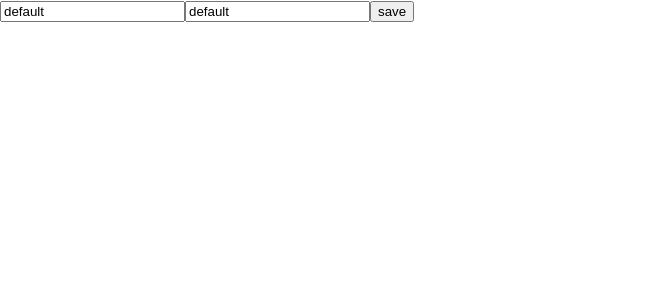
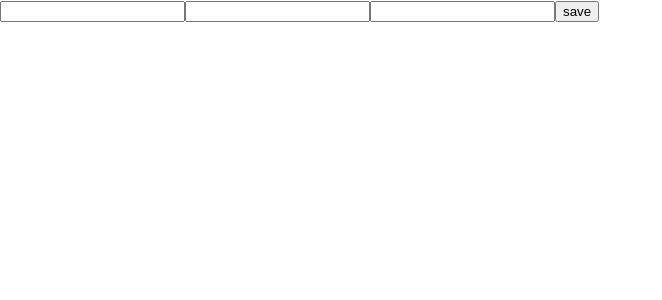
Before and after one commit to Apanovich86/products, a React (Create React App) app: page / in a window 1280 px wide. Shown: the top 300 px of the page, without its empty margins (0-662 px from the left). Built offline with nearby package versions, Linux system fonts and the light colour scheme.

Commit message:
useForms

```diff
--- a/package.json
+++ b/package.json
@@ -15,7 +15,8 @@
     "react-scripts": "5.0.1",
     "typescript": "^4.9.5",
     "web-vitals": "^2.1.4",
-    "axios": "^1.6.8"
+    "axios": "^1.6.8",
+    "react-hook-form": "^7.51.4"
   },
   "scripts": {
     "start": "react-scripts start",
--- a/src/components/FormComponent.tsx
+++ b/src/components/FormComponent.tsx
@@ -1,37 +1,26 @@
 import {FC, FormEvent, useState} from "react";
+import {useForm} from "react-hook-form";
 
 interface IFormProps {
     username: string;
+    age: number;
     password: string;
 }
 
 const FormComponent: FC = () => {
-    const [formState, setFormState] = useState<IFormProps>({
-        username: 'default',
-        password: 'default'
-    })
-    const handleSubmit = (e: FormEvent<HTMLFormElement>) => {
-        e.preventDefault();
-        let user = {
-            username: formState.username,
-            password: formState.password,
-        }
-        console.log(user);
-    }
-    const handleChange = (e: FormEvent<HTMLInputElement>) => {
-        let input = e.currentTarget;
-        setFormState({...formState, [input.name]: input.value})
-    }
+  let formObj = useForm<IFormProps>();
+   let {register, handleSubmit} = formObj;
 
-    // const handlePasswordChange = (e: FormEvent<HTMLInputElement>) => {
-    //     let input = e.currentTarget;
-    //     setFormState({...formState, [input.password]: input.value})
-    // }
+   const save = (formValues:IFormProps) => {
+       console.log(formValues);
+   }
+
     return (
         <div>
-            <form onSubmit={handleSubmit}>
-                <input type="text" name={'username'} value={formState.username} onChange={handleChange}/>
-                <input type="text" name={'password'} value={formState.password} onChange={handleChange}/>
+            <form onSubmit={handleSubmit(save)}>
+                <input type="text" {...register('username')}/>
+                <input type="number" {...register('age')}/>
+                <input type="text" {...register('password')}/>
                 <button>save</button>
             </form>
         </div>
```
Also changed, not shown: 1 other file (tests, documents, lock files or other folders).
